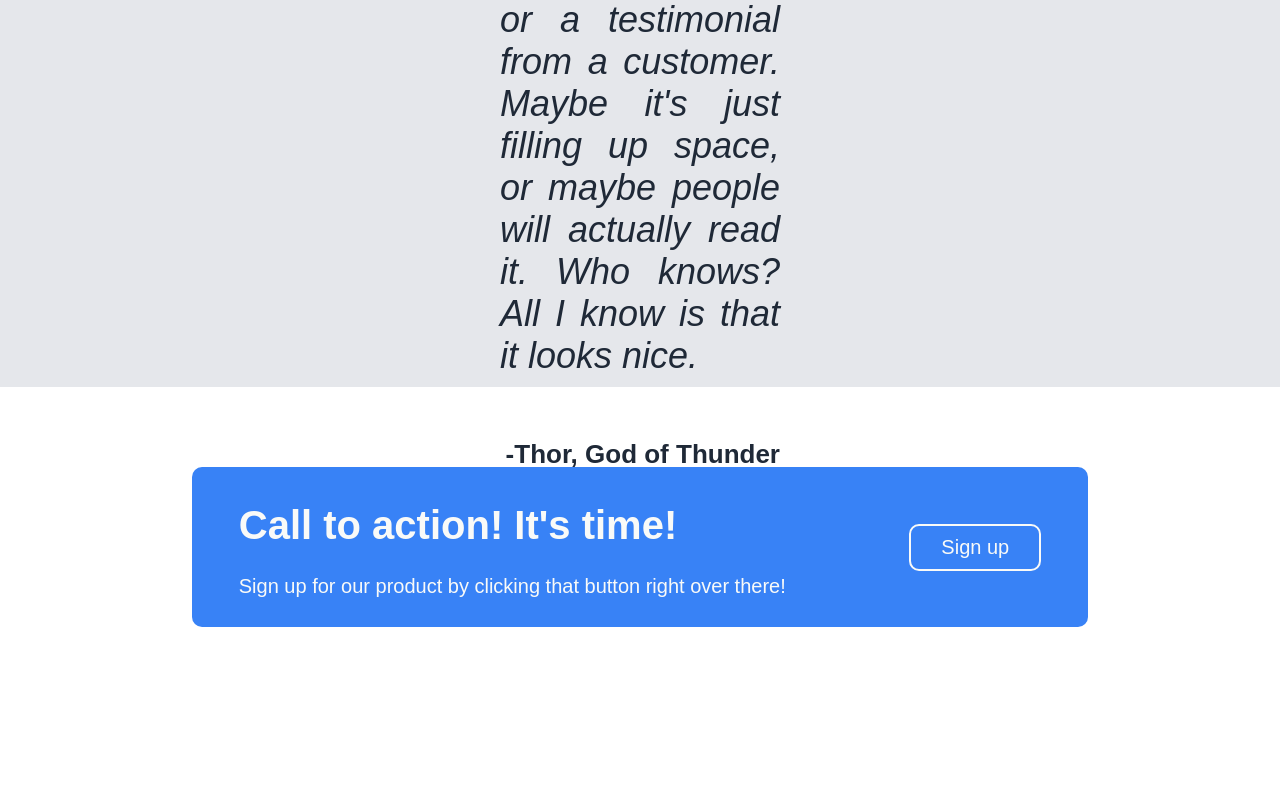
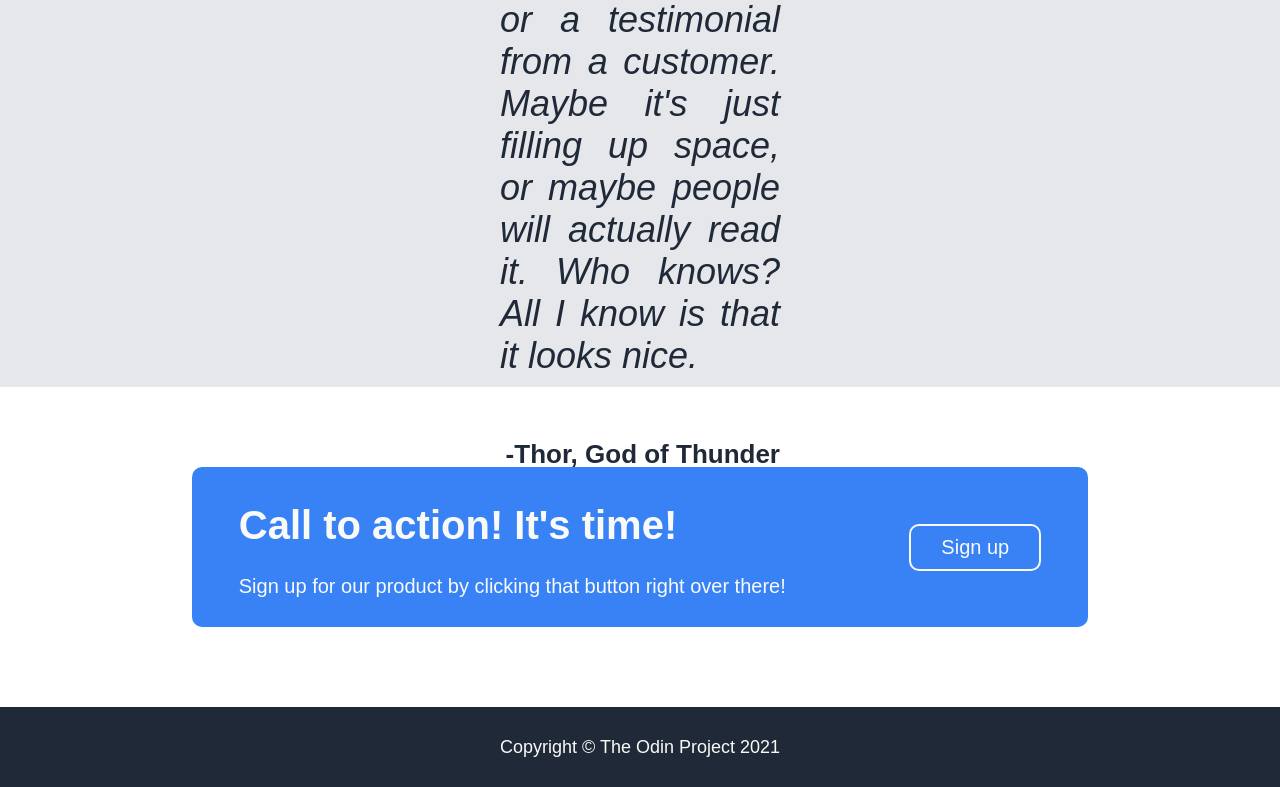
Before and after one commit to marcelo-conti02/odin-LandingPage, a plain HTML site: page index.html in a window 1280 px wide. Shown: the part 1003-1790 px from the top of the page. Before the commit the page ends 1710 px from the top, so only its background shows below. Drawn offline with Linux system fonts and the light colour scheme.

Commit message:
add footer

```diff
--- a/index.html
+++ b/index.html
@@ -57,5 +57,8 @@
             <button>Sign up</button>
         </div>
     </div>
+    <div class="footer">
+        <p>Copyright © The Odin Project 2021</p>
+    </div>
 </body>
 </html>
--- a/styles.css
+++ b/styles.css
@@ -137,3 +137,12 @@ body{
     padding-left: 30px;
     padding-right: 30px;
 }
+.footer{
+    height: 10vh;
+    display: flex;
+    justify-content: center;
+    align-items: center;
+    color: #F9FAF8;
+    font-size: 18px;
+    background-color: #1F2937;
+}
```
